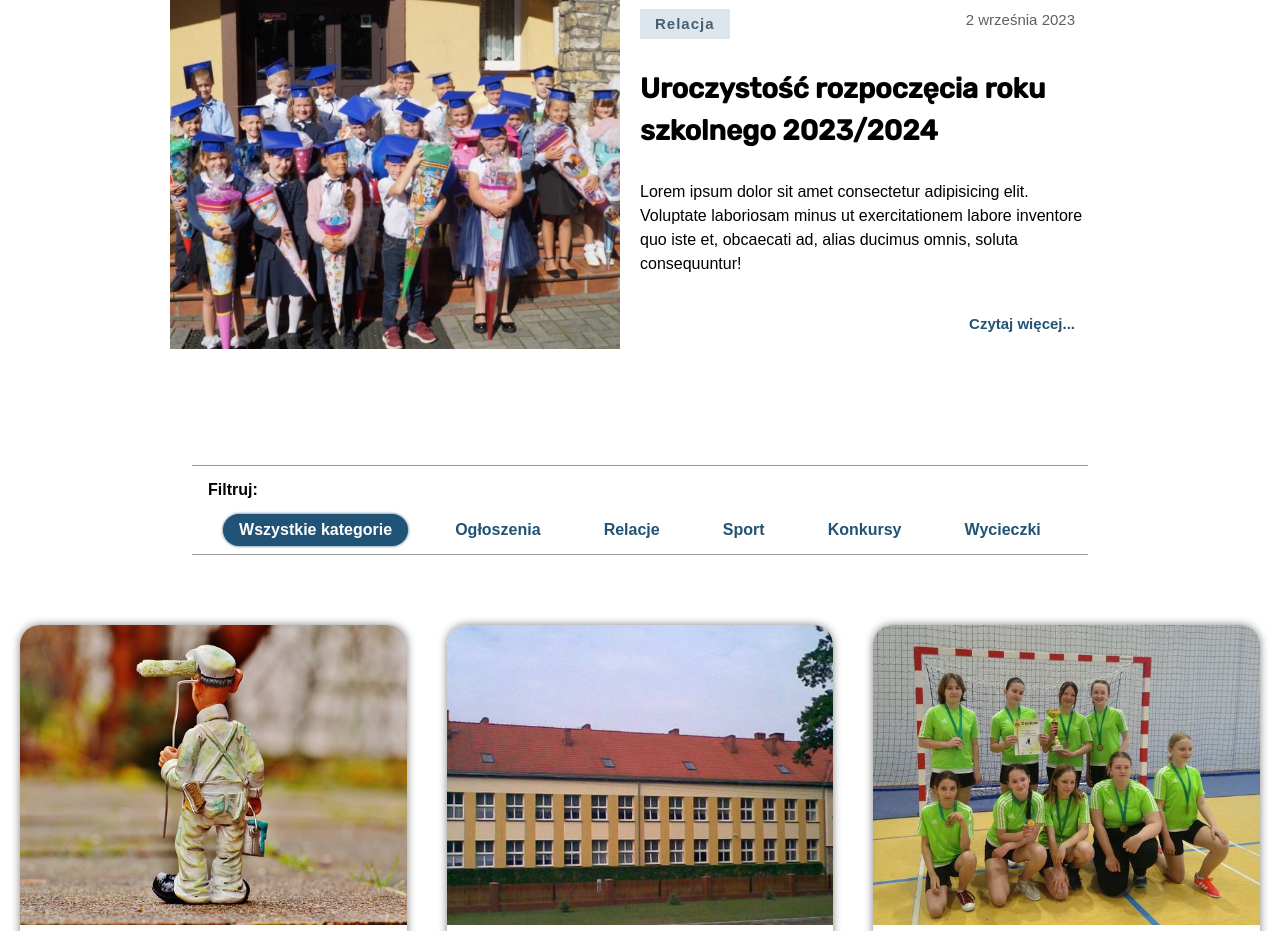
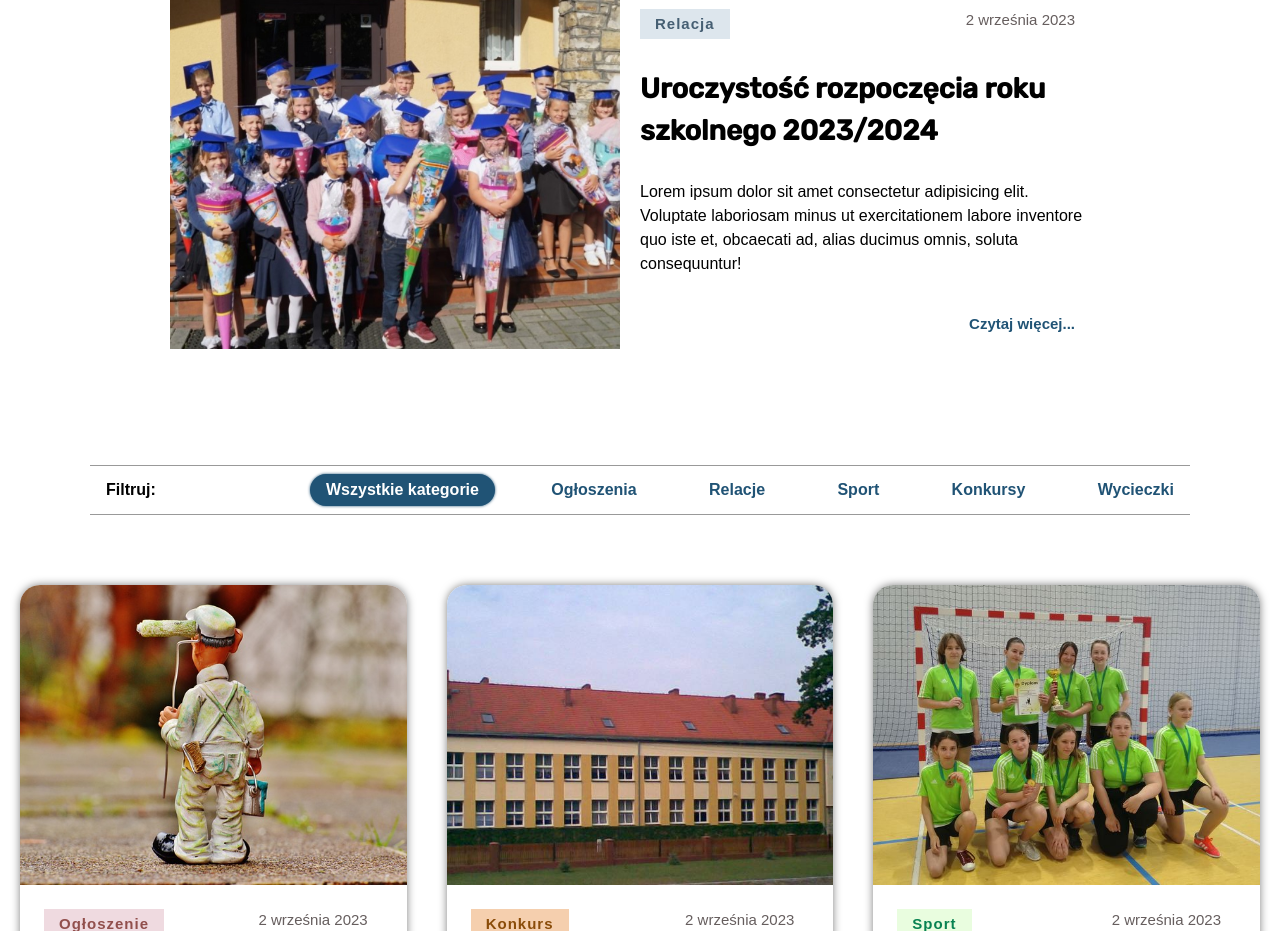
Before and after one commit to treflina/school, a Django app: template school/templates/home/home_page.html in a window 1280 px wide. Shown: the part 642-1573 px from the top of the page. Run offline with Django 4.2, Linux system fonts and the light colour scheme; the template is opened without the code that fills it, so the values that code supplies are empty; style sheets or scripts are compiled from the project's sources; parts of the project's set-up code (start-up, migrations or seed data) failed here and were passed over; some web fonts are replaced.

Commit message:
filter categories layout

```diff
--- a/school/static/css/styles.css
+++ b/school/static/css/styles.css
@@ -389,24 +389,23 @@ body {
   font-size: 1.5rem;
   color: rgb(102, 94, 94);
 }
-.posts__list {
-  display: flex;
-  justify-content: space-evenly;
-  width: 100%;
-  flex-shrink: 1;
-  flex-wrap: wrap;
-  list-style: none;
-}
 .posts__categories {
   display: flex;
-  justify-content: flex-start;
-  flex-wrap: wrap;
-  min-width: 70vw;
-  max-width: 1000px;
+  width: 100%;
+  max-width: 1100px;
   margin: 1em 0.5em 0;
   padding-bottom: 0.5em;
   border-top: 1px solid rgba(0, 0, 0, 0.4);
   border-bottom: 1px solid rgba(0, 0, 0, 0.4);
+}
+.posts__categories-list {
+  display: flex;
+  justify-content: space-between;
+  width: 80%;
+  flex-shrink: 1;
+  flex-wrap: wrap;
+  margin-left: auto;
+  list-style: none;
 }
 .posts__categories-link {
   margin-top: 0.5em;
--- a/school/templates/home/home_page.html
+++ b/school/templates/home/home_page.html
@@ -113,7 +113,7 @@
 
         <div class="posts__categories">
             <p class="posts__categories-category posts__categories-category--filter">Filtruj: </p>
-            <ul class="posts__list" id="categories-list">
+            <ul class="posts__categories-list" id="categories-list">
                 <li><a href="#" class="posts__categories-category posts__categories-link posts__categories-link--active">Wszystkie kategorie</a>
                 </li>
                 <li><a href="#" class="posts__categories-category posts__categories-link">Ogłoszenia</a></li>
--- a/src/sass/styles.scss
+++ b/src/sass/styles.scss
@@ -491,26 +491,27 @@ body {
         }
     }
 
-    &__list {
-        display: flex;
-        justify-content: space-evenly;
-        width: 100%;
-        flex-shrink: 1;
-        flex-wrap: wrap;
-        list-style: none;
 
-    }
 
     &__categories {
         display: flex;
-        justify-content: flex-start;
-        flex-wrap: wrap;
-        min-width: 70vw;
-        max-width: 1000px;
+        width: 100%;
+        max-width: 1100px;
         margin: 1em .5em 0;
         padding-bottom: .5em;
         border-top: 1px solid rgba(0, 0, 0, .4);
         border-bottom: 1px solid rgba(0, 0, 0, .4);
+
+            &-list {
+                display: flex;
+                justify-content: space-between;
+                width: 80%;
+                flex-shrink: 1;
+                flex-wrap: wrap;
+                margin-left: auto;
+                list-style: none;
+
+            }
 
 
         &-link {
```
Also changed, not shown: school/static/css/styles.min.css.
